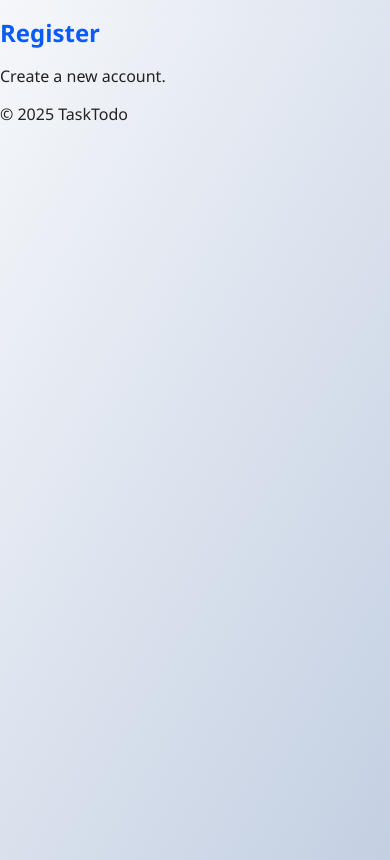
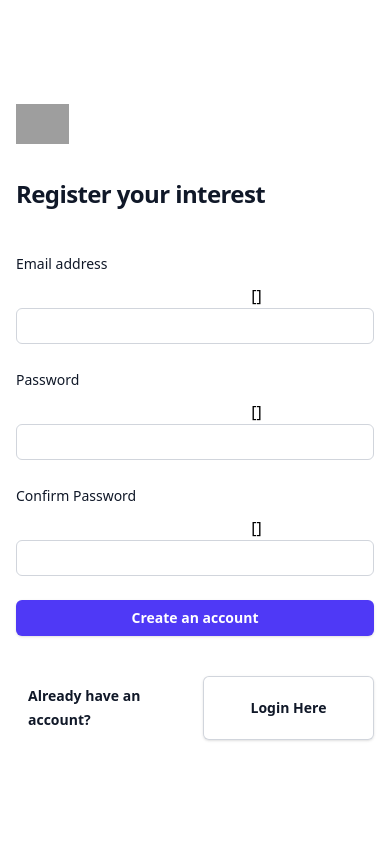
Before and after one commit to sarojkafle923/tasktodo, a Django app: template tasks/templates/register.html in a window 390 px wide. After the commit the page ends 741 px from the top, so only its background shows below. Run offline with Django 5.2, Linux system fonts and the light colour scheme; the template is opened without the code that fills it, so the values that code supplies are empty, except form fields; tables that the repository leaves empty hold one stand-in row (values such as "Sample post"); form fields are guessed from the names that the template uses; grey boxes are pictures that could not be loaded.

Commit message:
update register page

```diff
--- a/tasks/models.py
+++ b/tasks/models.py
@@ -2,6 +2,8 @@ from django.db import models
 from django.contrib.auth.models import User
 
 # Create your models here.
+
+# Task model for the task management application
 class Task(models.Model):
     user = models.ForeignKey(User, on_delete=models.CASCADE, null=True, blank=True)
     title = models.CharField(max_length=255)
--- a/tasks/templates/base.html
+++ b/tasks/templates/base.html
@@ -1,15 +1,16 @@
 <!DOCTYPE html>
-<html lang="en">
+<html class="h-full bg-white" lang="en">
   <head>
     <meta charset="UTF-8" />
     <title>{% block title %}TaskTodo{% endblock %}</title>
     <meta name="viewport" content="width=device-width, initial-scale=1.0" />
+    <script src="https://cdn.jsdelivr.net/npm/@tailwindcss/browser@4"></script>
     {% load static %}
-    <link rel="stylesheet" href="{% static 'css/style.css' %}" />
+    <!-- <link rel="stylesheet" href="{% static 'css/style.css' %}" /> -->
     {% block extra_head %}{% endblock %}
   </head>
 
-  <body>
+  <body class="h-full">
     <!-- Header Block -->
     {% block header %}
       <header>
@@ -19,10 +20,10 @@
     {% endblock %}
 
     <!-- Navigation Block -->
-    <nav>{% block nav %}{% endblock %}</nav>
+    {% block nav %}<nav></nav>{% endblock %}
 
     <!-- Main content -->
-    <main>{% block content %}{% endblock %}</main>
+    <main class="h-full">{% block content %}{% endblock %}</main>
 
     <!-- Footer Block -->
     {% block footer %}
--- a/tasks/templates/register.html
+++ b/tasks/templates/register.html
@@ -1,10 +1,86 @@
 {% extends 'base.html' %}
+{%load static %}
 
 {% block title %} Register | User {% endblock %}
 
-{% block header_title %}Register{% endblock %}
-{% block header_subtitle %}Create a new account.{% endblock %}
+<!-- Styling for register page -->
+<!-- {% block extra_head %}
+<link rel="stylesheet" href="{% static 'css/register.css' %}">
+{% endblock %} -->
+{% block header %}{% endblock %}
+{% block nav %}{% endblock %}
 
 {% block content %}
-    <!-- Registration form goes here -->
+<div class="flex min-h-full">
+    <div class="flex flex-1 flex-col justify-center px-4 py-12 sm:px-6 lg:flex-none lg:px-20 xl:px-24">
+        <div class="mx-auto w-full max-w-sm lg:w-96">
+            <div>
+                <img class="h-10 w-auto"
+                    src="https://tailwindcss.com/plus-assets/img/logos/mark.svg?color=indigo&shade=600"
+                    alt="Your Company">
+                <h2 class="mt-8 text-2xl/9 font-bold tracking-tight text-gray-900">Register your interest</h2>
+            </div>
+            <div class="mt-10">
+                <div>
+                    <form method="POST" class="space-y-6">
+                        {% csrf_token %}
+                        <div>
+                            <label for="email" class="block text-sm/6 font-medium text-gray-900">Email address</label>
+                            <div class="mt-2">
+                                {{ form.username }}
+                                {{ form.username.errors }}
+                                <input type="email" name="email" id="email" autocomplete="email" required
+                                    class="block w-full rounded-md bg-white px-3 py-1.5 text-base text-gray-900 outline outline-1 -outline-offset-1 outline-gray-300 placeholder:text-gray-400 focus:outline focus:outline-2 focus:-outline-offset-2 focus:outline-indigo-600 sm:text-sm/6">
+                            </div>
+                        </div>
+
+                        <div>
+                            <label for="password" class="block text-sm/6 font-medium text-gray-900">Password</label>
+                            <div class="mt-2">
+                                {{ form.password1 }}
+                                {{ form.password1.errors }}
+                                <input type="password" name="password" id="password" autocomplete="current-password"
+                                    required
+                                    class="block w-full rounded-md bg-white px-3 py-1.5 text-base text-gray-900 outline outline-1 -outline-offset-1 outline-gray-300 placeholder:text-gray-400 focus:outline focus:outline-2 focus:-outline-offset-2 focus:outline-indigo-600 sm:text-sm/6">
+                            </div>
+                        </div>
+
+                        <div>
+                            <label for="password" class="block text-sm/6 font-medium text-gray-900">Confirm Password</label>
+                            <div class="mt-2">
+                                {{ form.password2 }}
+                                {{ form.password2.errors }}
+                                <input type="password" name="password" id="password" autocomplete="current-password"
+                                    required
+                                    class="block w-full rounded-md bg-white px-3 py-1.5 text-base text-gray-900 outline outline-1 -outline-offset-1 outline-gray-300 placeholder:text-gray-400 focus:outline focus:outline-2 focus:-outline-offset-2 focus:outline-indigo-600 sm:text-sm/6">
+                            </div>
+                        </div>
+                        <div>
+                            <button type="submit"
+                                class="flex w-full justify-center rounded-md bg-indigo-600 px-3 py-1.5 text-sm/6 font-semibold text-white shadow-sm hover:bg-indigo-500 focus-visible:outline focus-visible:outline-2 focus-visible:outline-offset-2 focus-visible:outline-indigo-600">Create an account</button>
+                        </div>
+                    </form>
+                </div>
+                <div class="mt-10">
+                    <div class="mt-6 grid grid-cols-2 gap-4">
+                        <p class="flex w-full items-center justify-center gap-3 bg-white px-3 py-2 text-sm font-semibold text-gray-900 ring-gray-300 hover:bg-gray-50 focus-visible:ring-transparent">
+                            <span class="text-sm/6 font-semibold">Already have an account? </span>
+                        </p>
+                        <a href="{% url 'login' %}"
+                            class="flex w-full items-center justify-center gap-3 rounded-md bg-white px-3 py-2 text-sm font-semibold text-gray-900 shadow-sm ring-1 ring-inset ring-gray-300 hover:bg-gray-50 focus-visible:ring-transparent">
+                            Login Here
+                        </a>
+                    </div>
+                </div>
+            </div>
+        </div>
+    </div>
+    <div class="relative hidden w-0 flex-1 lg:block">
+        <img class="absolute inset-0 size-full object-cover"
+            src="https://images.unsplash.com/photo-1496917756835-20cb06e75b4e?ixlib=rb-1.2.1&ixid=eyJhcHBfaWQiOjEyMDd9&auto=format&fit=crop&w=1908&q=80"
+            alt="">
+    </div>
+</div>
 {% endblock %}
+{% block footer %}
+{% endblock %}
--- a/tasks/urls.py
+++ b/tasks/urls.py
@@ -1,7 +1,8 @@
-from django.urls import path
+from django.urls import include, path
 from tasks import views
 
 urlpatterns = [
+    path('', views.list_task, name='tasks'),
+    path('login/', views.LoginView.as_view(), name='login'),
     path('register/', views.RegisterView.as_view(), name='register'),
-    path('', views.list_task, name='tasks'),
 ]
```
Also changed, not shown: tasks/views.py (+10 -0 lines), tasktodo/settings.py (+5 -2 lines).
